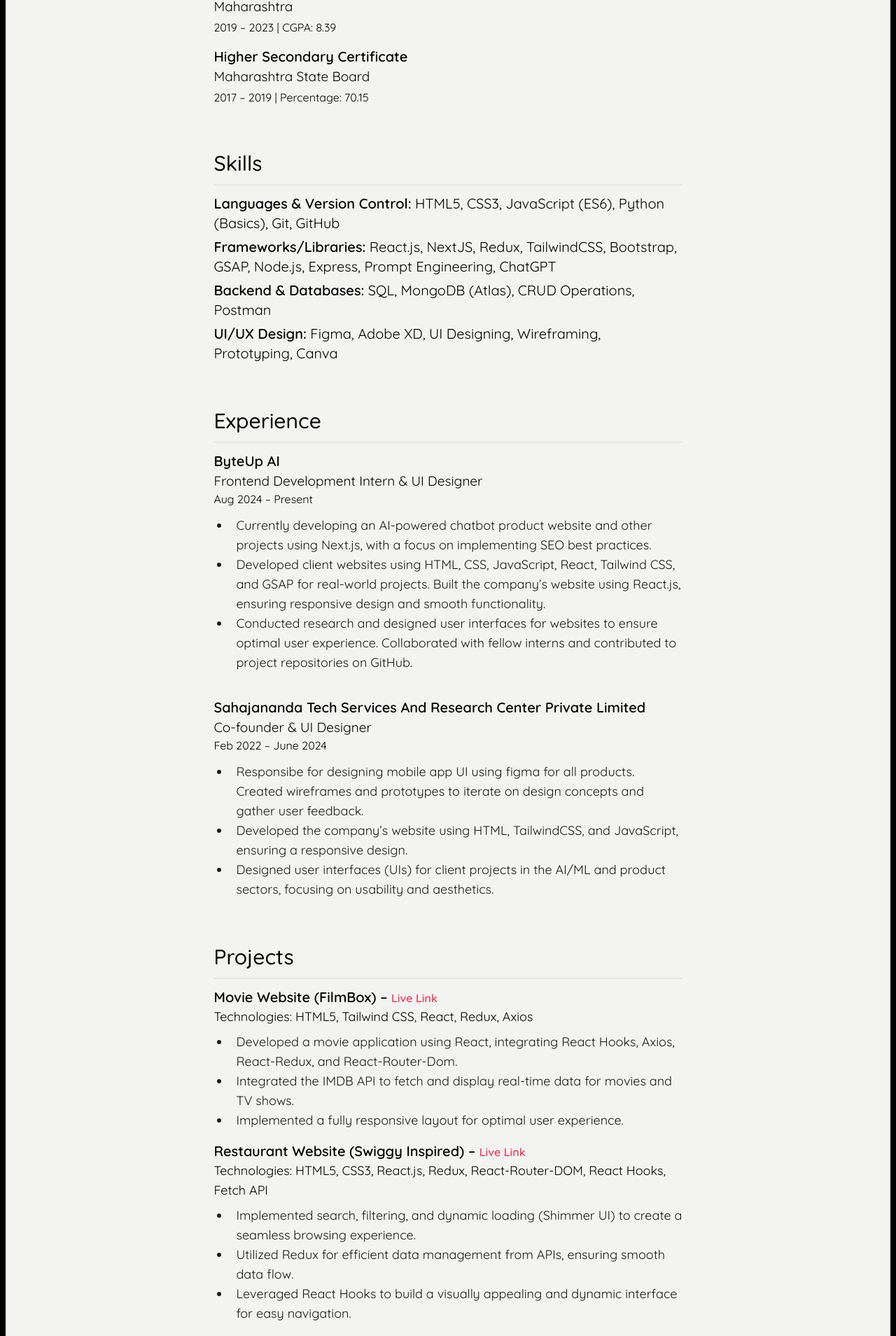
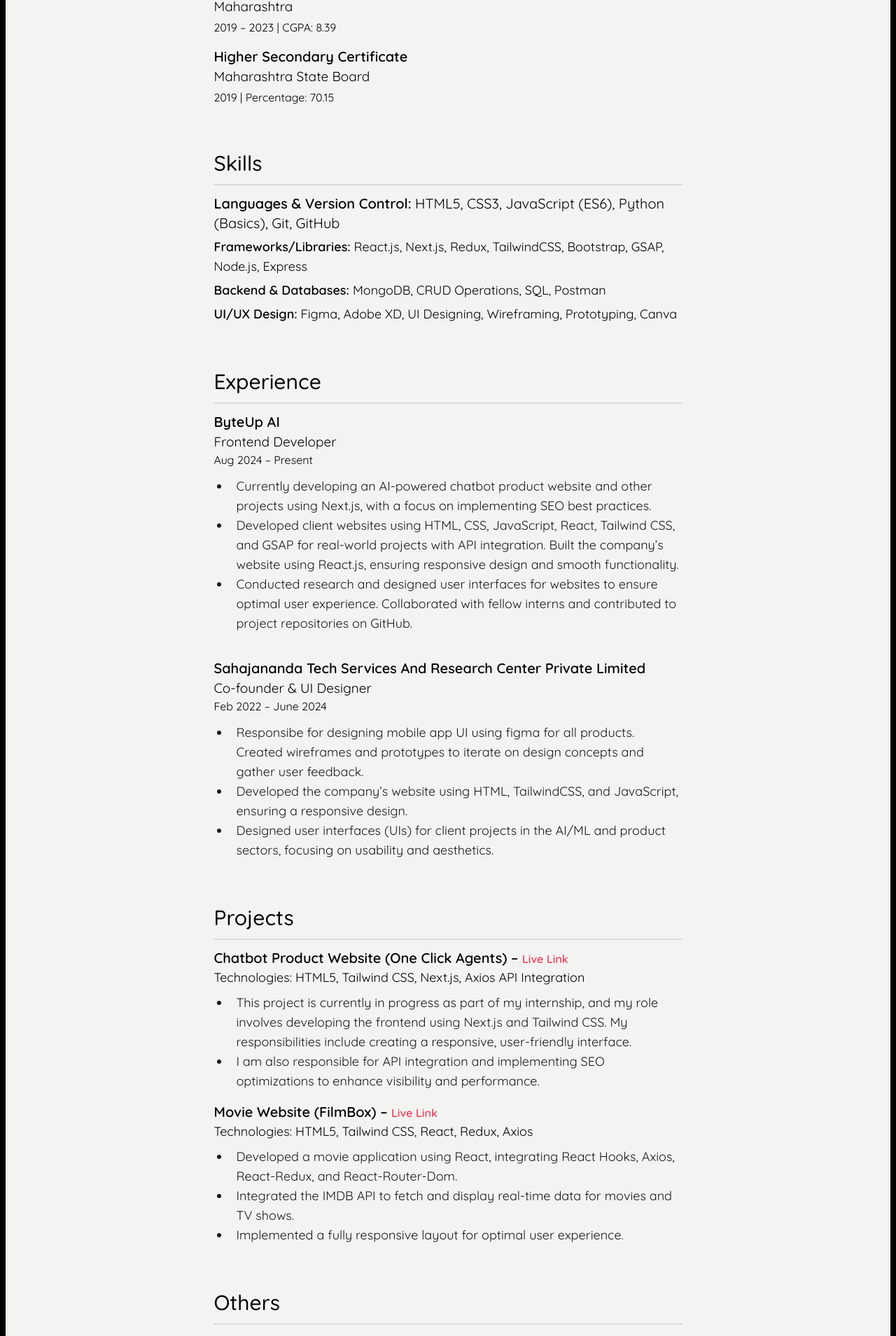
Before and after one commit to vaishnavishelke2021/My-Portfolio, a React (Vite) app: page /resume in a window 1280 px wide. Shown: the part 739-2648 px from the top of the page at 70% size. Built offline with nearby package versions, Linux system fonts and the light colour scheme.

Commit message:
updated resume

```diff
--- a/src/components/ResumeSec.jsx
+++ b/src/components/ResumeSec.jsx
@@ -7,7 +7,7 @@
 
       {/* Education */}
       <section className="mt-2">
-        <h2 className="text-2xl md:text-3xl font-medium border-primary/5 border-b-2 pb-3 mb-3">
+        <h2 className="text-2xl md:text-3xl font-medium border-primary/10 border-b-2 pb-3 mb-3">
           Education
         </h2>
         <div className="mb-4">
@@ -21,29 +21,28 @@
         <div className="mt-3">
           <h3 className="font-semibold">Higher Secondary Certificate</h3>
           <p className=" text-[19px]">Maharashtra State Board</p>
-          <p className="text-base mt-1">2017 – 2019 | Percentage: 70.15</p>
+          <p className="text-base mt-1">2019 | Percentage: 70.15</p>
         </div>
       </section>
 
       {/* Skills */}
       <section className="mt-[4rem]">
-        <h2 className="text-2xl md:text-3xl font-medium border-primary/5 border-b-2 pb-3 mb-3">
+        <h2 className="text-2xl md:text-3xl font-medium border-primary/10 border-b-2 pb-3 mb-3">
           Skills
         </h2>
-        <p>
+        <p className="">
           <span className="font-semibold">Languages & Version Control:</span>{" "}
           HTML5, CSS3, JavaScript (ES6), Python (Basics), Git, GitHub
         </p>
-        <p className="mt-[6px]">
+        <p className="mt-[6px] text-[18px]">
           <span className="font-semibold">Frameworks/Libraries:</span> React.js,
-          NextJS, Redux, TailwindCSS, Bootstrap, GSAP, Node.js, Express, Prompt
-          Engineering, ChatGPT
+          Next.js, Redux, TailwindCSS, Bootstrap, GSAP, Node.js, Express
         </p>
-        <p className="mt-[6px]">
-          <span className="font-semibold">Backend & Databases:</span> SQL,
-          MongoDB (Atlas), CRUD Operations, Postman
+        <p className="mt-[6px] text-[18px]">
+          <span className="font-semibold">Backend & Databases: </span>
+          MongoDB, CRUD Operations, SQL, Postman
         </p>
-        <p className="mt-[6px]">
+        <p className="mt-[6px] text-[18px]">
           <span className="font-semibold">UI/UX Design:</span> Figma, Adobe XD,
           UI Designing, Wireframing, Prototyping, Canva
         </p>
@@ -51,14 +50,12 @@
 
       {/* Experience */}
       <section className="mt-[4rem]">
-        <h2 className="text-2xl md:text-3xl font-medium border-primary/5 border-b-2 pb-3 mb-3">
+        <h2 className="text-2xl md:text-3xl font-medium border-primary/10 border-b-2 pb-3 mb-3">
           Experience
         </h2>
         <div className="mb-9">
           <h3 className="font-semibold">ByteUp AI</h3>
-          <p className=" text-[19px]">
-            Frontend Development Intern & UI Designer
-          </p>
+          <p className=" text-[19px]">Frontend Developer</p>
           <p className="text-base mb-3">Aug 2024 – Present</p>
           <ul className="list-disc text-[18px] text-primary/90 pl-6">
             <li className="pl-2">
@@ -68,9 +65,9 @@
             </li>
             <li className="pl-2">
               Developed client websites using HTML, CSS, JavaScript, React,
-              Tailwind CSS, and GSAP for real-world projects. Built the
-              company’s website using React.js, ensuring responsive design and
-              smooth functionality.
+              Tailwind CSS, and GSAP for real-world projects with API
+              integration. Built the company’s website using React.js, ensuring
+              responsive design and smooth functionality.
             </li>
             <li className="pl-2">
               Conducted research and designed user interfaces for websites to
@@ -106,13 +103,42 @@
 
       {/* Projects */}
       <section className="mt-[4rem]">
-        <h2 className="text-2xl md:text-3xl font-medium border-primary/5 border-b-2 pb-3 mb-3">
+        <h2 className="text-2xl md:text-3xl font-medium border-primary/10 border-b-2 pb-3 mb-3">
           Projects
         </h2>
         <div className="mb-4">
           <h3 className="font-semibold">
+            Chatbot Product Website (One Click Agents) –{" "}
+            <a
+              href="https://www.oneclickagents.com/"
+              className="text-rose-500 text-base hover:underline"
+            >
+              Live Link
+            </a>
+          </h3>
+          <p className="text-[18px]">
+            Technologies: HTML5, Tailwind CSS, Next.js, Axios API Integration
+          </p>
+          <ul className="list-disc text-[18px] text-primary/90 pl-6 mt-2">
+            <li className="pl-2">
+              This project is currently in progress as part of my internship,
+              and my role involves developing the frontend using Next.js and
+              Tailwind CSS. My responsibilities include creating a responsive,
+              user-friendly interface.
+            </li>
+            <li className="pl-2">
+              I am also responsible for API integration and implementing SEO
+              optimizations to enhance visibility and performance.
+            </li>
+          </ul>
+        </div>
+        <div className="mb-4">
+          <h3 className="font-semibold">
             Movie Website (FilmBox) –{" "}
-            <a href="#" className="text-rose-500 text-base hover:underline">
+            <a
+              href="https://film-box-vs.netlify.app/"
+              className="text-rose-500 text-base hover:underline"
+            >
               Live Link
             </a>
           </h3>
@@ -133,10 +159,13 @@
             </li>
           </ul>
         </div>
-        <div>
+        {/* <div>
           <h3 className="font-semibold">
             Restaurant Website (Swiggy Inspired) –{" "}
-            <a href="#" className="text-rose-500 text-base hover:underline">
+            <a
+              href="https://github.com/vaishnavishelke2021/Restaurant-Website-NAMASTE-REACT-COURSE"
+              className="text-rose-500 text-base hover:underline"
+            >
               Live Link
             </a>
           </h3>
@@ -158,12 +187,12 @@
               interface for easy navigation.
             </li>
           </ul>
-        </div>
+        </div> */}
       </section>
 
       {/* Certifications */}
       <section className="mt-[4rem]">
-        <h2 className="text-2xl md:text-3xl font-medium border-primary/5 border-b-2 pb-3 mb-3">
+        <h2 className="text-2xl md:text-3xl font-medium border-primary/10 border-b-2 pb-3 mb-3">
           Others
         </h2>
         {/* certifications  */}
@@ -204,8 +233,6 @@
           </ul>
         </div>
       </section>
-
-
     </div>
   );
 };
--- a/src/pages/Resume.jsx
+++ b/src/pages/Resume.jsx
@@ -5,7 +5,7 @@
 const Resume = () => {
   return (
     <div>
-      <ScrollToTop/>
+      <ScrollToTop />
       {/* heading  */}
       <div className="w-full md:w-[80%] lg:w-[58%] mx-auto px-4 md:px-6 mt-12">
         <h1 className="text-3xl md:text-[54px] font-medium md:leading-[58px] mb-6 text-primary">
@@ -18,9 +18,9 @@
           contribute to projects that make a difference.
         </p>
         <a
-          href=""
-          className="bg-primary hover:bg-primary/80 transition-all duration-300 ease-in-out px-5 py-2.5 rounded-lg text-secondary "
-          target="_blank"
+          href="Vaishnavi_Shelke_Resume.pdf"
+          download="Vaishnavi_Shelke_Resume.pdf"
+          className="bg-primary hover:bg-primary/80 transition-all duration-300 ease-in-out px-5 py-2.5 rounded-lg text-secondary"
         >
           Download Resume
         </a>
```
Also changed, not shown: 1 other file (tests, documents, lock files or other folders).
